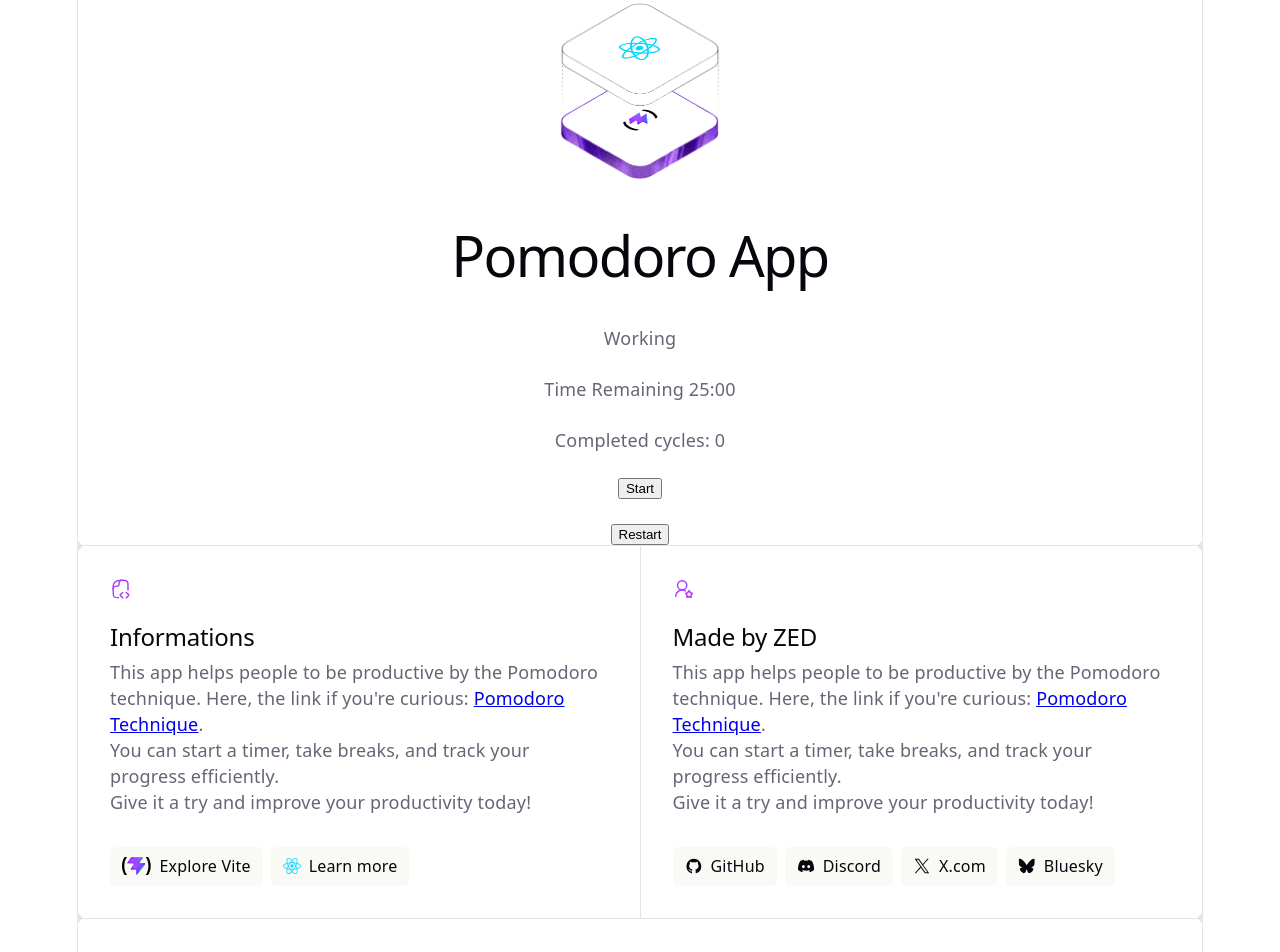
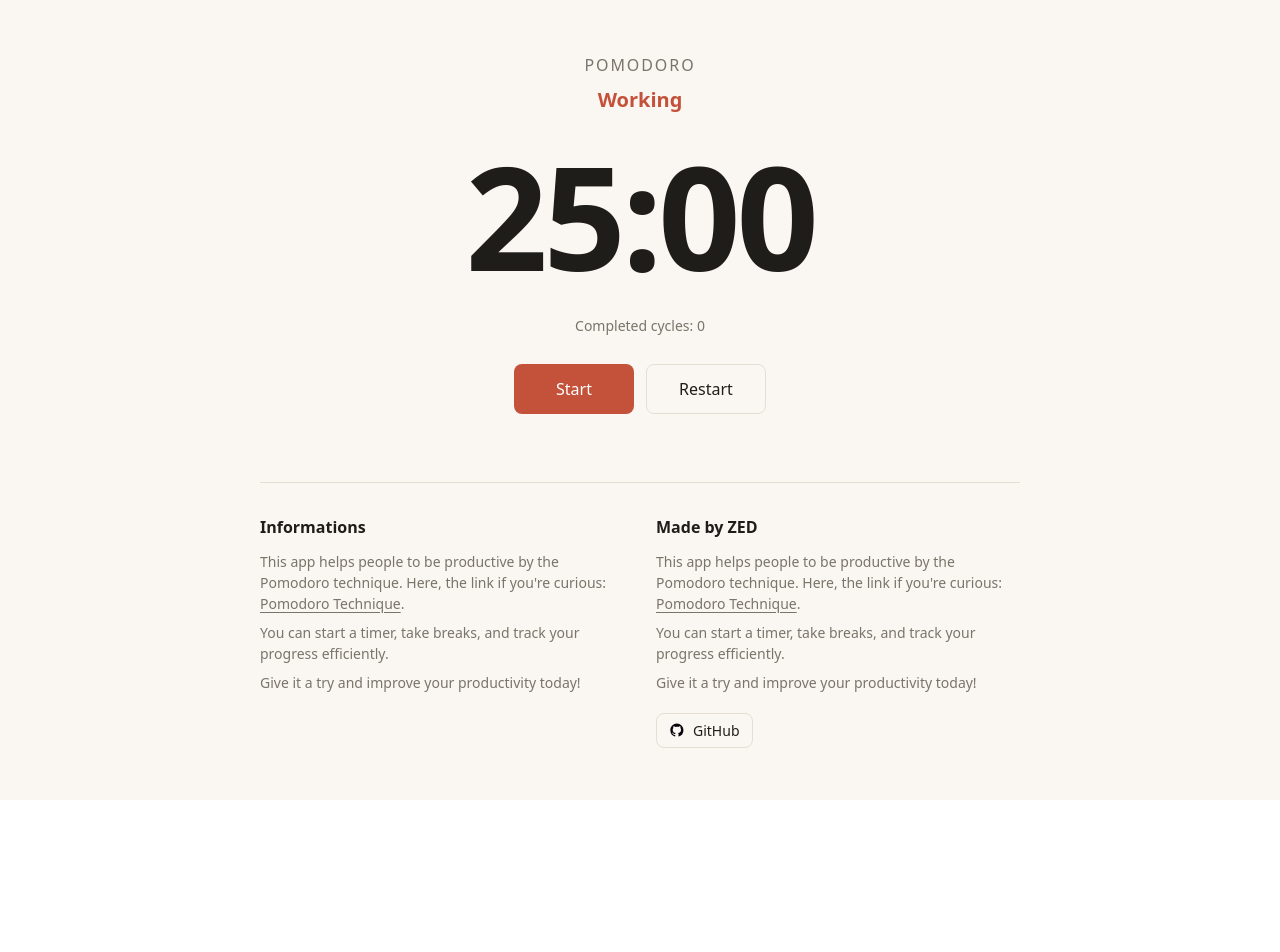
Before and after one commit to Ghostwatching-ZED/Pomodoro, a React (Vite) app: page / in a window 1280 px wide. Shown: the top 952 px of the page. After the commit the page ends 800 px from the top, so only its background shows below. Built offline with nearby package versions, Linux system fonts and the light colour scheme.

Commit message:
Feat : Add css theme for the front

```diff
--- a/src/App.css
+++ b/src/App.css
@@ -1,184 +1,190 @@
-.counter {
-  font-size: 16px;
-  padding: 5px 10px;
-  border-radius: 5px;
-  color: var(--accent);
-  background: var(--accent-bg);
-  border: 2px solid transparent;
-  transition: border-color 0.3s;
-  margin-bottom: 24px;
+.app {
+  --bg: #faf6f1;
+  --text: #1f1d1a;
+  --muted: #7a746b;
+  --border: #e6ded3;
+  --accent: #c4513a;
+  --on-accent: #fff;
 
-  &:hover {
-    border-color: var(--accent-border);
+  min-height: 100svh;
+  display: flex;
+  flex-direction: column;
+  align-items: center;
+  justify-content: center;
+  gap: 28px;
+  padding: 48px 24px;
+  background: var(--bg);
+  color: var(--text);
+  transition: background-color 0.4s ease, color 0.4s ease;
+}
+
+.app.mode-break {
+  --bg: #f1f5f1;
+  --accent: #4d7a62;
+}
+
+@media (prefers-color-scheme: dark) {
+  .app {
+    --bg: #1a1716;
+    --text: #f1ece6;
+    --muted: #a39b91;
+    --border: #3a3430;
+    --accent: #e0735c;
+    --on-accent: #1a1716;
   }
-  &:focus-visible {
-    outline: 2px solid var(--accent);
-    outline-offset: 2px;
+
+  .app.mode-break {
+    --bg: #161a18;
+    --accent: #7fb596;
   }
 }
 
-.hero {
-  position: relative;
+.header {
+  text-align: center;
+}
 
-  .base,
-  .framework,
-  .vite {
-    inset-inline: 0;
-    margin: 0 auto;
-  }
+.header h1 {
+  font-size: 16px;
+  font-weight: 500;
+  letter-spacing: 0.12em;
+  text-transform: uppercase;
+  color: var(--muted);
+}
 
-  .base {
-    width: 170px;
-    position: relative;
-    z-index: 0;
-  }
+.mode {
+  margin-top: 8px;
+  font-size: 20px;
+  font-weight: 600;
+  color: var(--accent);
+  transition: color 0.4s ease;
+}
 
-  .framework,
-  .vite {
-    position: absolute;
-  }
+.timer {
+  font-size: clamp(72px, 18vw, 144px);
+  font-weight: 600;
+  line-height: 1;
+  letter-spacing: -0.03em;
+  font-variant-numeric: tabular-nums;
+}
 
-  .framework {
-    z-index: 1;
-    top: 34px;
-    height: 28px;
-    transform: perspective(2000px) rotateZ(300deg) rotateX(44deg) rotateY(39deg)
-      scale(1.4);
-  }
+.cycles {
+  font-size: 14px;
+  color: var(--muted);
+}
 
-  .vite {
-    z-index: 0;
-    top: 107px;
-    height: 26px;
-    width: auto;
-    transform: perspective(2000px) rotateZ(300deg) rotateX(40deg) rotateY(39deg)
-      scale(0.8);
+.controls {
+  display: flex;
+  gap: 12px;
+}
+
+.btn {
+  min-width: 120px;
+  padding: 12px 24px;
+  border: 1px solid transparent;
+  border-radius: 8px;
+  font: inherit;
+  font-size: 16px;
+  font-weight: 500;
+  cursor: pointer;
+  transition: background-color 0.2s ease, border-color 0.2s ease, opacity 0.2s ease;
+
+  &:focus-visible {
+    outline: 2px solid var(--accent);
+    outline-offset: 3px;
   }
 }
 
-#center {
-  display: flex;
-  flex-direction: column;
-  gap: 25px;
-  place-content: center;
-  place-items: center;
-  flex-grow: 1;
+.btn-primary {
+  background: var(--accent);
+  color: var(--on-accent);
 
-  @media (max-width: 1024px) {
-    padding: 32px 20px 24px;
-    gap: 18px;
+  &:hover {
+    opacity: 0.88;
   }
 }
 
-#next-steps {
-  display: flex;
-  border-top: 1px solid var(--border);
-  text-align: left;
+.btn-secondary {
+  background: transparent;
+  color: var(--text);
+  border-color: var(--border);
 
-  & > div {
-    flex: 1 1 0;
-    padding: 32px;
-    @media (max-width: 1024px) {
-      padding: 24px 20px;
-    }
-  }
-
-  .icon {
-    margin-bottom: 16px;
-    width: 22px;
-    height: 22px;
-  }
-
-  @media (max-width: 1024px) {
-    flex-direction: column;
-    text-align: center;
+  &:hover {
+    border-color: var(--muted);
   }
 }
 
-#docs {
-  border-right: 1px solid var(--border);
+.hour-choice {
+  display: flex;
+  flex-direction: column;
+  align-items: center;
+  gap: 16px;
+  text-align: center;
+}
 
-  @media (max-width: 1024px) {
-    border-right: none;
-    border-bottom: 1px solid var(--border);
+.footer {
+  margin-top: 40px;
+  width: 100%;
+  max-width: 760px;
+  display: grid;
+  grid-template-columns: repeat(auto-fit, minmax(280px, 1fr));
+  gap: 32px;
+  padding-top: 32px;
+  border-top: 1px solid var(--border);
+  font-size: 14px;
+  color: var(--muted);
+}
+
+.info {
+  display: flex;
+  flex-direction: column;
+  gap: 8px;
+  text-align: left;
+
+  h2 {
+    margin: 0 0 4px;
+    font-size: 16px;
+    font-weight: 600;
+    color: var(--text);
+  }
+
+  a {
+    color: inherit;
+    text-underline-offset: 3px;
   }
 }
 
-#next-steps ul {
+.links {
   list-style: none;
+  margin: 12px 0 0;
   padding: 0;
   display: flex;
+  flex-wrap: wrap;
   gap: 8px;
-  margin: 32px 0 0;
-
-  .logo {
-    height: 18px;
-  }
 
   a {
-    color: var(--text-h);
-    font-size: 16px;
-    border-radius: 6px;
-    background: var(--social-bg);
     display: flex;
-    padding: 6px 12px;
     align-items: center;
     gap: 8px;
+    padding: 6px 12px;
+    border: 1px solid var(--border);
+    border-radius: 8px;
+    color: var(--text);
     text-decoration: none;
-    transition: box-shadow 0.3s;
+    transition: border-color 0.2s ease;
 
     &:hover {
-      box-shadow: var(--shadow);
-    }
-    .button-icon {
-      height: 18px;
-      width: 18px;
-    }
-  }
-
-  @media (max-width: 1024px) {
-    margin-top: 20px;
-    flex-wrap: wrap;
-    justify-content: center;
-
-    li {
-      flex: 1 1 calc(50% - 8px);
-    }
-
-    a {
-      width: 100%;
-      justify-content: center;
-      box-sizing: border-box;
+      border-color: var(--muted);
     }
   }
 }
 
-#spacer {
-  height: 88px;
-  border-top: 1px solid var(--border);
-  @media (max-width: 1024px) {
-    height: 48px;
+.link-icon {
+  width: 16px;
+  height: 16px;
+}
+
+@media (prefers-color-scheme: dark) {
+  svg.link-icon {
+    filter: invert(1) brightness(2);
   }
 }
-
-.ticks {
-  position: relative;
-  width: 100%;
-
-  &::before,
-  &::after {
-    content: '';
-    position: absolute;
-    top: -4.5px;
-    border: 5px solid transparent;
-  }
-
-  &::before {
-    left: 0;
-    border-left-color: var(--border);
-  }
-  &::after {
-    right: 0;
-    border-right-color: var(--border);
-  }
-}
--- a/src/App.jsx
+++ b/src/App.jsx
@@ -1,7 +1,4 @@
 import { useState, useEffect } from 'react'
-import heroImg from './assets/hero.png'
-import reactLogo from './assets/react.svg'
-import viteLogo from './assets/vite.svg'
 import './App.css'
 function Timer() {
   const [seconds, setSeconds] = useState(1500)
@@ -35,125 +32,63 @@ function Timer() {
     return () => clearInterval(timer)
   }, [isRunning, seconds, work, cycles])
   return (
-    <>
-      <section id="center">
-        <div className="hero">
-          <img src={heroImg} className="base" width="170" height="179" alt="" />
-          <img src={reactLogo} className="framework" alt="React logo" />
-          <img src={viteLogo} className="vite" alt="Vite logo" />
-        </div>
-          <h1>Pomodoro App</h1>
-        <p className="State"> {work} </p>
-        <p className="timer-remaining">
-          Time Remaining {minutes}:{remainingSeconds.toString().padStart(2, '0')}
+    <main className={`app ${work === "Working" ? "mode-work" : "mode-break"}`}>
+      <header className="header">
+        <h1>Pomodoro</h1>
+        <p className="mode">{work}</p>
+      </header>
+
+      <p className="timer" role="timer">
+        {minutes}:{remainingSeconds.toString().padStart(2, '0')}
       </p>
       <p className="cycles">Completed cycles: {cycles}</p>
+
       {hourDone ? (
         <div className="hour-choice">
-            <p>One hour done! Do you want to keep going?</p>
-            <button type="button" onClick={() => {setHourDone(false); setIsRunning(true)}}>Continue</button>
-            <button type="button" onClick={() => {setHourDone(false); setCycles(0)}}>Stop</button>
+          <p>One hour done. Do you want to keep going?</p>
+          <div className="controls">
+            <button type="button" className="btn btn-primary" onClick={() => {setHourDone(false); setIsRunning(true)}}>Continue</button>
+            <button type="button" className="btn btn-secondary" onClick={() => {setHourDone(false); setCycles(0)}}>Stop</button>
+          </div>
         </div>
       ) : (
-          <button type="button" className="timer-control" onClick={() => setIsRunning(!isRunning)}>
+        <div className="controls">
+          <button type="button" className="btn btn-primary" onClick={() => setIsRunning(!isRunning)}>
             {isRunning ? 'Pause' : 'Start'}
           </button>
+          <button type="button" className="btn btn-secondary" onClick={()=> {setSeconds(1500); setIsRunning(false); setWorking("Working"); setCycles(0); setHourDone(false)} }>Restart</button>
+        </div>
       )}
-        <button type="button" className="timer-restart" onClick={()=> {setSeconds(1500); setIsRunning(false); setWorking("Working"); setCycles(0); setHourDone(false)} }>Restart</button>
-      </section>
 
-      <div className="ticks"></div>
-
-      <section id="next-steps">
-        <div id="docs">
-          <svg className="icon" role="presentation" aria-hidden="true">
-            <use href="/icons.svg#documentation-icon"></use>
-          </svg>
+      <footer className="footer">
+        <section className="info">
           <h2>Informations</h2>
           <p>
-            This app helps people to be productive by the Pomodoro technique. Here, the link if you're curious: <a href="https://en.wikipedia.org/wiki/Pomodoro_Technique" target="_blank">Pomodoro Technique</a>.</p>
+            This app helps people to be productive by the Pomodoro technique. Here, the link if you're curious: <a href="https://en.wikipedia.org/wiki/Pomodoro_Technique" target="_blank" rel="noreferrer">Pomodoro Technique</a>.
+          </p>
           <p>You can start a timer, take breaks, and track your progress efficiently.</p>
           <p>Give it a try and improve your productivity today!</p>
-          <ul>
-            <li>
-              <a href="https://vite.dev/" target="_blank">
-                <img className="logo" src={viteLogo} alt="" />
-                Explore Vite
-              </a>
-            </li>
-            <li>
-              <a href="https://react.dev/" target="_blank">
-                <img className="button-icon" src={reactLogo} alt="" />
-                Learn more
-              </a>
-            </li>
-          </ul>
-        </div>
-        <div id="social">
-          <svg className="icon" role="presentation" aria-hidden="true">
-            <use href="/icons.svg#social-icon"></use>
-          </svg>
+        </section>
+        <section className="info">
           <h2>Made by ZED</h2>
           <p>
-            This app helps people to be productive by the Pomodoro technique. Here, the link if you're curious: <a href="https://en.wikipedia.org/wiki/Pomodoro_Technique" target="_blank">Pomodoro Technique</a>.</p>
+            This app helps people to be productive by the Pomodoro technique. Here, the link if you're curious: <a href="https://en.wikipedia.org/wiki/Pomodoro_Technique" target="_blank" rel="noreferrer">Pomodoro Technique</a>.
+          </p>
           <p>You can start a timer, take breaks, and track your progress efficiently.</p>
           <p>Give it a try and improve your productivity today!</p>
-          <ul>
+          <ul className="links">
             <li>
-              <a href="https://github.com/vitejs/vite" target="_blank">
-                <svg
-                  className="button-icon"
-                  role="presentation"
-                  aria-hidden="true"
-                >
+              <a href="https://github.com/Ghostwatching-ZED" target="_blank" rel="noreferrer">
+                <svg className="link-icon" role="presentation" aria-hidden="true">
                   <use href="/icons.svg#github-icon"></use>
                 </svg>
                 GitHub
               </a>
             </li>
-            <li>
-              <a href="https://chat.vite.dev/" target="_blank">
-                <svg
-                  className="button-icon"
-                  role="presentation"
-                  aria-hidden="true"
-                >
-                  <use href="/icons.svg#discord-icon"></use>
-                </svg>
-                Discord
-              </a>
-            </li>
-            <li>
-              <a href="https://x.com/vite_js" target="_blank">
-                <svg
-                  className="button-icon"
-                  role="presentation"
-                  aria-hidden="true"
-                >
-                  <use href="/icons.svg#x-icon"></use>
-                </svg>
-                X.com
-              </a>
-            </li>
-            <li>
-              <a href="https://bsky.app/profile/vite.dev" target="_blank">
-                <svg
-                  className="button-icon"
-                  role="presentation"
-                  aria-hidden="true"
-                >
-                  <use href="/icons.svg#bluesky-icon"></use>
-                </svg>
-                Bluesky
-              </a>
-            </li>
           </ul>
-        </div>
         </section>
-
-      <div className="ticks"></div>
-      <section id="spacer"></section>
-    </>
+      </footer>
+    </main>
   )
 }
 
--- a/src/index.css
+++ b/src/index.css
@@ -1,111 +1,26 @@
 :root {
-  --text: #6b6375;
-  --text-h: #08060d;
-  --bg: #fff;
-  --border: #e5e4e7;
-  --code-bg: #f4f3ec;
-  --accent: #aa3bff;
-  --accent-bg: rgba(170, 59, 255, 0.1);
-  --accent-border: rgba(170, 59, 255, 0.5);
-  --social-bg: rgba(244, 243, 236, 0.5);
-  --shadow:
-    rgba(0, 0, 0, 0.1) 0 10px 15px -3px, rgba(0, 0, 0, 0.05) 0 4px 6px -2px;
+  --sans: system-ui, 'Segoe UI', Roboto, sans-serif;
 
-  --sans: system-ui, 'Segoe UI', Roboto, sans-serif;
-  --heading: system-ui, 'Segoe UI', Roboto, sans-serif;
-  --mono: ui-monospace, Consolas, monospace;
-
-  font: 18px/145% var(--sans);
-  letter-spacing: 0.18px;
+  font-family: var(--sans);
+  line-height: 1.5;
   color-scheme: light dark;
-  color: var(--text);
-  background: var(--bg);
   font-synthesis: none;
   text-rendering: optimizeLegibility;
   -webkit-font-smoothing: antialiased;
   -moz-osx-font-smoothing: grayscale;
-
-  @media (max-width: 1024px) {
-    font-size: 16px;
-  }
 }
 
-@media (prefers-color-scheme: dark) {
-  :root {
-    --text: #9ca3af;
-    --text-h: #f3f4f6;
-    --bg: #16171d;
-    --border: #2e303a;
-    --code-bg: #1f2028;
-    --accent: #c084fc;
-    --accent-bg: rgba(192, 132, 252, 0.15);
-    --accent-border: rgba(192, 132, 252, 0.5);
-    --social-bg: rgba(47, 48, 58, 0.5);
-    --shadow:
-      rgba(0, 0, 0, 0.4) 0 10px 15px -3px, rgba(0, 0, 0, 0.25) 0 4px 6px -2px;
-  }
-
-  #social .button-icon {
-    filter: invert(1) brightness(2);
-  }
+*,
+*::before,
+*::after {
+  box-sizing: border-box;
 }
 
 body {
   margin: 0;
 }
 
-#root {
-  width: 1126px;
-  max-width: 100%;
-  margin: 0 auto;
-  text-align: center;
-  border-inline: 1px solid var(--border);
-  min-height: 100svh;
-  display: flex;
-  flex-direction: column;
-  box-sizing: border-box;
-}
-
 h1,
-h2 {
-  font-family: var(--heading);
-  font-weight: 500;
-  color: var(--text-h);
-}
-
-h1 {
-  font-size: 56px;
-  letter-spacing: -1.68px;
-  margin: 32px 0;
-  @media (max-width: 1024px) {
-    font-size: 36px;
-    margin: 20px 0;
-  }
-}
-h2 {
-  font-size: 24px;
-  line-height: 118%;
-  letter-spacing: -0.24px;
-  margin: 0 0 8px;
-  @media (max-width: 1024px) {
-    font-size: 20px;
-  }
-}
 p {
   margin: 0;
 }
-
-code,
-.counter {
-  font-family: var(--mono);
-  display: inline-flex;
-  border-radius: 4px;
-  color: var(--text-h);
-}
-
-code {
-  font-size: 15px;
-  line-height: 135%;
-  padding: 4px 8px;
-  background: var(--code-bg);
-}
```
Lines whose indentation alone changed are shown as unchanged.
